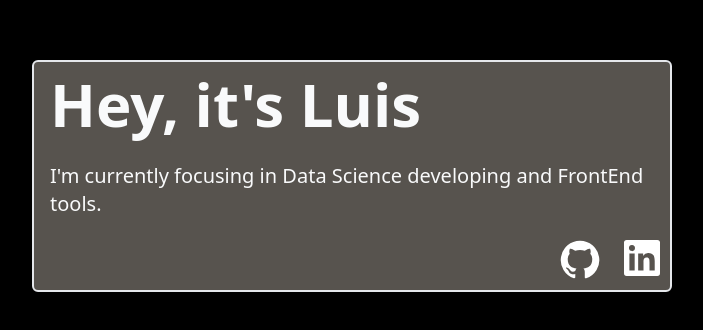
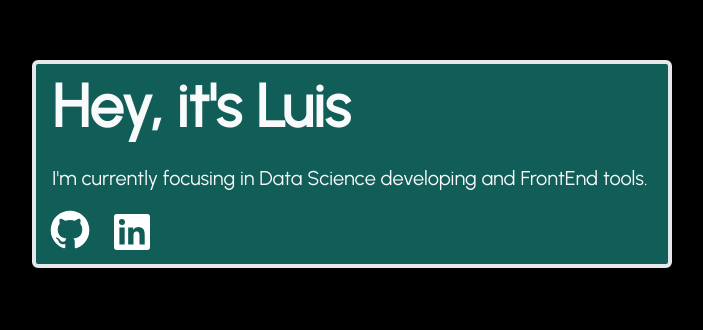
Before and after one commit to bashlui/portfolio, a Next.js app: page / in a window 1280 px wide. Shown: the part 260-590 px from the top of the page, without its empty margins (288-991 px from the left). Built offline with nearby package versions, Linux system fonts and the light colour scheme.

Commit message:
Animation and other things lol

```diff
--- a/components/Hero.js
+++ b/components/Hero.js
@@ -1,21 +1,23 @@
- import Image from "next/image";
-
  export const Hero = () => {
     return (
-        <div className="px-40 pt-40 m-40">
-            <div className="bg-stone-600 rounded-md border-2">
+            <div className="bg-teal-800 rounded-md border-4 animate-fade-in-left">
                 <h1 className="text-gray-50 text-left py-3 px-4">Hey, it's Luis</h1>
-                <p className="text-gray-50 text-left py-4 px-4">
-                    I'm currently focusing in Data Science developing and FrontEnd tools.
-                </p>
-                <div className="flex items-end md:justify-end">
+                    <p className="text-gray-50 text-left py-4 px-4">
+                        I'm currently focusing in Data Science developing and FrontEnd tools.
+                    </p>
+                <div className="flex items-start md:justify-start">
                     <a
                         href="https://github.com/bashlui"
                         target="_blank"
                         className="inline-flex items-end"
                     >
-                        <svg xmlns="http://www.w3.org/2000/svg" xmlnsXlink="http://www.w3.org/1999/xlink" viewBox="0 0 32 32" className="h-11 mb-2 text-white mx-3 cursor-pointer">
-                            <path d="M16 2a14 14 0 0 0-4.43 27.28c.7.13 1-.3 1-.67v-2.38c-3.89.84-4.71-1.88-4.71-1.88a3.71 3.71 0 0 0-1.62-2.05c-1.27-.86.1-.85.1-.85a2.94 2.94 0 0 1 2.14 1.45a3 3 0 0 0 4.08 1.16a2.93 2.93 0 0 1 .88-1.87c-3.1-.36-6.37-1.56-6.37-6.92a5.4 5.4 0 0 1 1.44-3.76a5 5 0 0 1 .14-3.7s1.17-.38 3.85 1.43a13.3 13.3 0 0 1 7 0c2.67-1.81 3.84-1.43 3.84-1.43a5 5 0 0 1 .14 3.7a5.4 5.4 0 0 1 1.44 3.76c0 5.38-3.27 6.56-6.39 6.91a3.33 3.33 0 0 1 .95 2.59v3.84c0 .46.25.81 1 .67A14 14 0 0 0 16 2z" fillRule="evenodd" fill="currentColor" />
+                        <svg
+                        xmlns="http://www.w3.org/2000/svg"
+                        xmlnsXlink="http://www.w3.org/1999/xlink"
+                        viewBox="0 0 32 32"
+                        className="h-11 mb-2 text-white mx-3 cursor-pointer">
+                            <path d="M16 2a14 14 0 0 0-4.43 27.28c.7.13 1-.3 1-.67v-2.38c-3.89.84-4.71-1.88-4.71-1.88a3.71 3.71 0 0 0-1.62-2.05c-1.27-.86.1-.85.1-.85a2.94
+                            2.94 0 0 1 2.14 1.45a3 3 0 0 0 4.08 1.16a2.93 2.93 0 0 1 .88-1.87c-3.1-.36-6.37-1.56-6.37-6.92a5.4 5.4 0 0 1 1.44-3.76a5 5 0 0 1 .14-3.7s1.17-.38 3.85 1.43a13.3 13.3 0 0 1 7 0c2.67-1.81 3.84-1.43 3.84-1.43a5 5 0 0 1 .14 3.7a5.4 5.4 0 0 1 1.44 3.76c0 5.38-3.27 6.56-6.39 6.91a3.33 3.33 0 0 1 .95 2.59v3.84c0 .46.25.81 1 .67A14 14 0 0 0 16 2z" fillRule="evenodd" fill="currentColor" />
                         </svg>
                     </a>
                     <a
@@ -23,12 +25,15 @@
                         target="_blank"
                         className="inline-flex items-end"
                     >
-                       <svg xmlns="http://www.w3.org/2000/svg" xmlnsXlink="http://www.w3.org/1999/xlink" viewBox="0 0 32 32" className="h-12 mb-2 text-white mx-1 cursor-pointer">
-                            <path d="M26.21 4H5.79A1.78 1.78 0 0 0 4 5.73V26.2a1.77 1.77 0 0 0 1.79 1.73h20.42A1.77 1.77 0 0 0 28 26.2V5.73A1.78 1.78 0 0 0 26.21 4zm-15.1 20.41H7.59V13h3.52zm-1.72-13a2.07 2.07 0 0 1-2.07-2.02a2 2 0 0 1 2.07-2.07a2.07 2.07 0 0 1 0 4.13zm15.09 12.93H21v-5.58c0-1.33 0-3.06-1.86-3.06S17 17.16 17 18.63v5.65h-3.56V13h3.32v1.5h.07a3.72 3.72 0 0 1 3.39-1.86c3.59 0 4.26 2.4 4.26 5.45z" fill="currentColor" />
+                       <svg xmlns="http://www.w3.org/2000/svg"
+                       xmlnsXlink="http://www.w3.org/1999/xlink"
+                       viewBox="0 0 32 32"
+                       className="h-12 mb-2 text-white mx-1 cursor-pointer">
+                            <path d="M26.21 4H5.79A1.78 1.78 0 0 0 4 5.73V26.2a1.77 1.77 0 0 0 1.79 1.73h20.42A1.77
+                            1.77 0 0 0 28 26.2V5.73A1.78 1.78 0 0 0 26.21 4zm-15.1 20.41H7.59V13h3.52zm-1.72-13a2.07 2.07 0 0 1-2.07-2.02a2 2 0 0 1 2.07-2.07a2.07 2.07 0 0 1 0 4.13zm15.09 12.93H21v-5.58c0-1.33 0-3.06-1.86-3.06S17 17.16 17 18.63v5.65h-3.56V13h3.32v1.5h.07a3.72 3.72 0 0 1 3.39-1.86c3.59 0 4.26 2.4 4.26 5.45z" fill="currentColor" />
                         </svg>
                     </a>
                 </div>
             </div>
-        </div>
     );
   }
--- /dev/null
+++ b/components/Info.js
@@ -0,0 +1,5 @@
+export const Info = () => {
+    return (
+        <h1>Hola</h1>
+    );
+}
--- a/pages/_document.js
+++ b/pages/_document.js
@@ -4,7 +4,7 @@ export default function Document() {
   return (
     <Html lang="en">
       <Head />
-      <link href="https://fonts.googleapis.com/css2?family=Figtree:wght@900&display=swap" rel="stylesheet"></link>
+      <link href="https://fonts.googleapis.com/css2?family=Urbanist&display=swap" rel="stylesheet" />
       <body className="bg-black">
         <Main />
         <NextScript />
--- a/pages/index.js
+++ b/pages/index.js
@@ -1,9 +1,11 @@
-import { Hero } from "@/components/Hero";
+import { Hero, Info } from "@/components/Hero";
 import React from 'react'
 
 const index = () => {
   return (
-    <div><Hero></Hero></div>
+    <div className="px-40 pt-40 m-40">
+      <Hero />
+      </div>
   );
 };
 
--- a/styles/globals.css
+++ b/styles/globals.css
@@ -3,7 +3,7 @@
 @tailwind utilities;
 
 h1{
-    @apply text-6xl font-black font-sans;
+    @apply text-6xl font-black font-sans ;
 }
 
 h2{
--- a/tailwind.config.js
+++ b/tailwind.config.js
@@ -10,4 +10,26 @@ module.exports = {
     extend: {},
   },
   plugins: [],
+  theme: {
+    extend: {
+      fontFamily: {
+        sans: ['Urbanist'],
+      },
+      keyframes: {
+        'fade-in-left': {
+          '0%': {
+            opacity: '0',
+            transform: 'translateX(-20px)'
+          },
+          '100%': {
+            opacity: '1',
+            transform: 'translateX(0)'
+          },
+        }
+      },
+      animation: {
+        'fade-in-left': 'fade-in-left 1s ease-out'
+      }
+    },
+  },
 }
```
